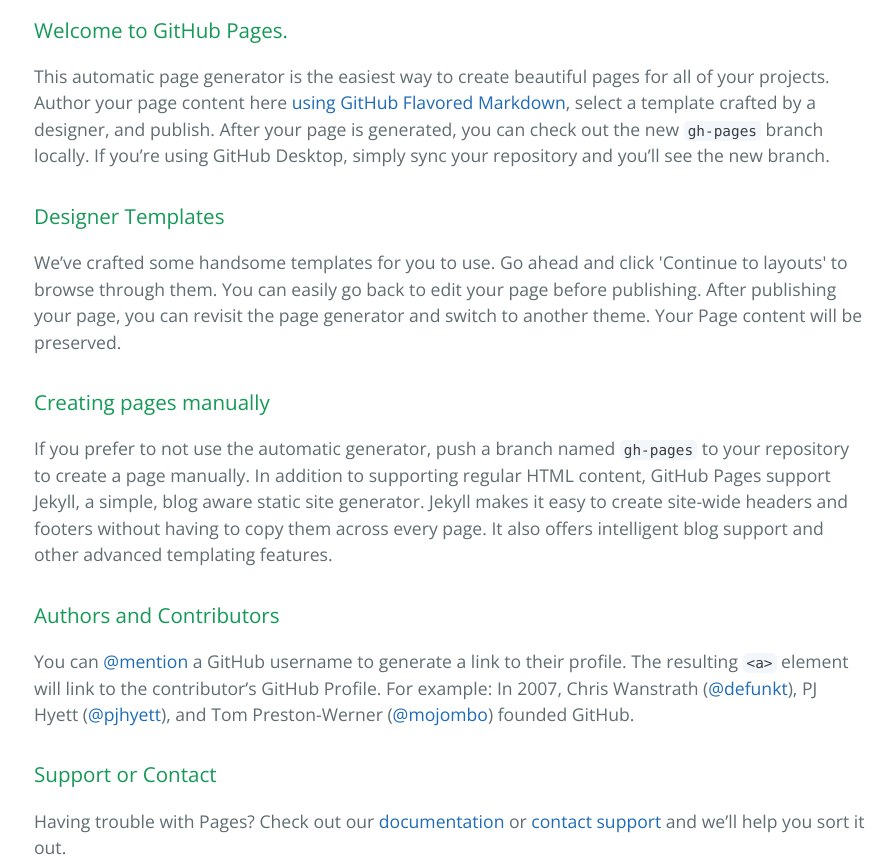
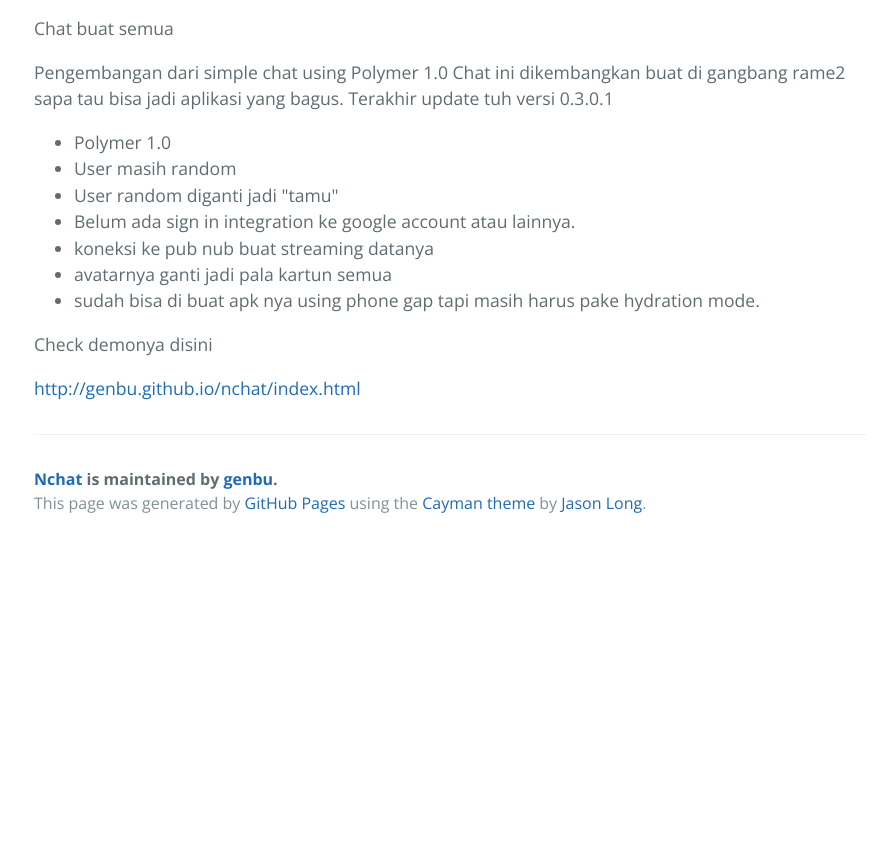
Before and after one commit to genbu/nchat, a plain HTML site: page index.html in a window 1280 px wide. Shown: the part 400-1264 px from the top of the page, without its empty margins (190-1082 px from the left). After the commit the page ends 947 px from the top, so only its background shows below. Drawn offline with nearby package versions, Linux system fonts and the light colour scheme.

```diff
--- a/index.html
+++ b/index.html
@@ -19,30 +19,26 @@
     </section>
 
     <section class="main-content">
-      <h3>
-<a id="welcome-to-github-pages" class="anchor" href="#welcome-to-github-pages" aria-hidden="true"><span class="octicon octicon-link"></span></a>Welcome to GitHub Pages.</h3>
+      <p>Chat buat semua</p>
 
-<p>This automatic page generator is the easiest way to create beautiful pages for all of your projects. Author your page content here <a href="https://guides.github.com/features/mastering-markdown/">using GitHub Flavored Markdown</a>, select a template crafted by a designer, and publish. After your page is generated, you can check out the new <code>gh-pages</code> branch locally. If you’re using GitHub Desktop, simply sync your repository and you’ll see the new branch.</p>
+<p>Pengembangan dari simple chat using Polymer 1.0
+Chat ini dikembangkan buat di gangbang rame2
+sapa tau bisa jadi aplikasi yang bagus.
+Terakhir update tuh versi 0.3.0.1</p>
 
-<h3>
-<a id="designer-templates" class="anchor" href="#designer-templates" aria-hidden="true"><span class="octicon octicon-link"></span></a>Designer Templates</h3>
+<ul>
+<li>Polymer 1.0</li>
+<li>User masih random</li>
+<li>User random diganti jadi "tamu"</li>
+<li>Belum ada sign in integration ke google account atau lainnya.</li>
+<li>koneksi ke pub nub buat streaming datanya</li>
+<li>avatarnya ganti jadi pala kartun semua</li>
+<li>sudah bisa di buat apk nya using phone gap tapi masih harus pake hydration mode.</li>
+</ul>
 
-<p>We’ve crafted some handsome templates for you to use. Go ahead and click 'Continue to layouts' to browse through them. You can easily go back to edit your page before publishing. After publishing your page, you can revisit the page generator and switch to another theme. Your Page content will be preserved.</p>
+<p>Check demonya disini</p>
 
-<h3>
-<a id="creating-pages-manually" class="anchor" href="#creating-pages-manually" aria-hidden="true"><span class="octicon octicon-link"></span></a>Creating pages manually</h3>
-
-<p>If you prefer to not use the automatic generator, push a branch named <code>gh-pages</code> to your repository to create a page manually. In addition to supporting regular HTML content, GitHub Pages support Jekyll, a simple, blog aware static site generator. Jekyll makes it easy to create site-wide headers and footers without having to copy them across every page. It also offers intelligent blog support and other advanced templating features.</p>
-
-<h3>
-<a id="authors-and-contributors" class="anchor" href="#authors-and-contributors" aria-hidden="true"><span class="octicon octicon-link"></span></a>Authors and Contributors</h3>
-
-<p>You can <a href="https://github.com/blog/821" class="user-mention">@mention</a> a GitHub username to generate a link to their profile. The resulting <code>&lt;a&gt;</code> element will link to the contributor’s GitHub Profile. For example: In 2007, Chris Wanstrath (<a href="https://github.com/defunkt" class="user-mention">@defunkt</a>), PJ Hyett (<a href="https://github.com/pjhyett" class="user-mention">@pjhyett</a>), and Tom Preston-Werner (<a href="https://github.com/mojombo" class="user-mention">@mojombo</a>) founded GitHub.</p>
-
-<h3>
-<a id="support-or-contact" class="anchor" href="#support-or-contact" aria-hidden="true"><span class="octicon octicon-link"></span></a>Support or Contact</h3>
-
-<p>Having trouble with Pages? Check out our <a href="https://help.github.com/pages">documentation</a> or <a href="https://github.com/contact">contact support</a> and we’ll help you sort it out.</p>
+<p><a href="http://genbu.github.io/nchat/index.html">http://genbu.github.io/nchat/index.html</a></p>
 
       <footer class="site-footer">
         <span class="site-footer-owner"><a href="https://github.com/genbu/nchat">Nchat</a> is maintained by <a href="https://github.com/genbu">genbu</a>.</span>
```
Also changed, not shown: params.json (+1 -1 lines).
